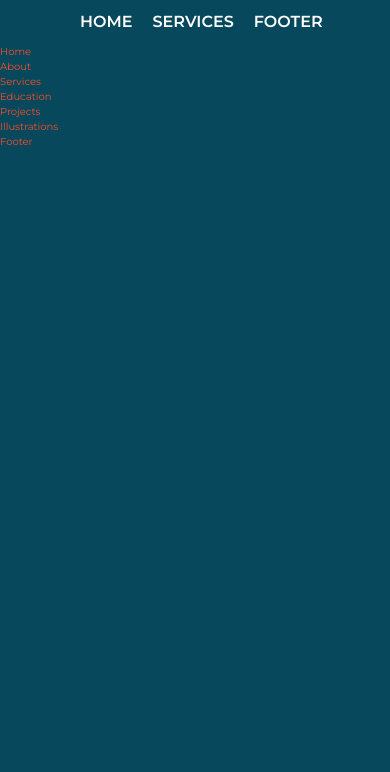
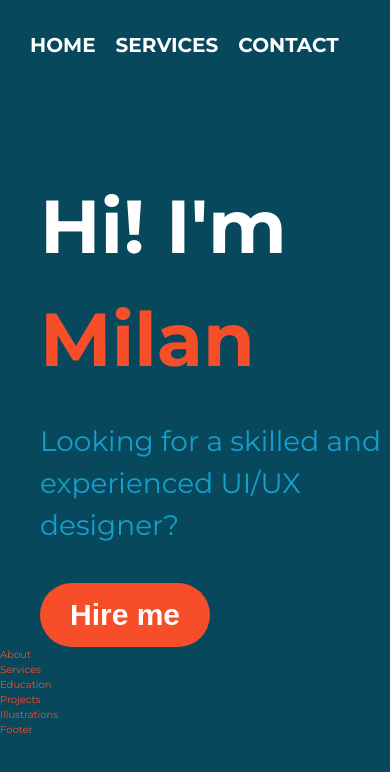
Before and after one commit to bojan09/denkovski-portfolio, a React (Vite) app: page / in a window 390 px wide. Shown: the top 772 px of the page. Built offline with nearby package versions, Linux system fonts and the light colour scheme.

Commit message:
added Navbar-mobile & Home-mobile

```diff
--- a/src/App.jsx
+++ b/src/App.jsx
@@ -1,5 +1,8 @@
 // React
 import React from "react";
+
+// styling
+import "./App.css";
 
 // components
 import { Navbar, Footer } from "./components";
--- a/src/components/Navbar/Navbar.css
+++ b/src/components/Navbar/Navbar.css
@@ -1,6 +1,6 @@
 .navbar {
-    font-size: 2rem;
-    margin-left: 7rem;
+    margin-left: 10rem;
+    width: 35rem;
 }
 
 .nav-list {
@@ -12,7 +12,7 @@
 .nav-list_link {
     text-transform: uppercase;
     font-weight: 600;
-    font-size: 1.6rem;
+    font-size: 2rem;
 }
 
 .nav-list_link a {
@@ -22,3 +22,19 @@
 .nav-list_link a:hover {
     color: var(--font-clr-primary);
 }
+
+/* Media Query  */
+
+@media screen and (max-width: 1115px) {
+
+    .navbar {
+        margin: 2rem 0 0 2rem;
+    }
+
+    .nav-list_link {
+        text-transform: uppercase;
+        font-weight: 700;
+        font-size: 2rem;
+    }
+
+}
--- a/src/components/Navbar/Navbar.jsx
+++ b/src/components/Navbar/Navbar.jsx
@@ -1,9 +1,6 @@
 import React from "react";
 import "./Navbar.css";
 import { Link } from "react-router-dom";
-
-import { Home, Services } from "../../pages";
-import { Footer } from "../";
 
 const Navbar = () => {
   return (
@@ -11,19 +8,13 @@ const Navbar = () => {
       <nav className="navbar">
         <ul className="nav-list">
           <li className="nav-list_link">
-            <Link to="/">
-              <Home />
-            </Link>
+            <Link to="/">Home</Link>
           </li>
           <li className="nav-list_link">
-            <Link to="/services">
-              <Services />
-            </Link>
+            <Link to="/services">Services</Link>
           </li>
           <li className="nav-list_link">
-            <Link to="/contact">
-              <Footer />
-            </Link>
+            <Link to="/contact">Contact</Link>
           </li>
         </ul>
       </nav>
--- a/src/index.css
+++ b/src/index.css
@@ -19,8 +19,7 @@
 
   /* font colors */
   --font-clr-primary: #F54E29;
-  --font-clr-secondary: #F54E29;
-
+  --font-clr-secondary: #159fcd;
   /* background */
   --main-bg: #07485D;
 }
--- a/src/pages/Home/Home.css
+++ b/src/pages/Home/Home.css
@@ -0,0 +1,95 @@
+.home {
+    display: grid;
+    grid-template-columns: repeat(2, 1fr);
+    justify-content: space-between;
+    margin-inline: auto;
+}
+
+
+/* Left Container */
+
+.left-container {
+    margin-left: 11rem;
+    padding-top: 10rem;
+}
+
+.home-heading {
+    color: #fff;
+    font-size: 7.5rem;
+}
+
+.home-heading_name {
+    color: var(--font-clr-primary);
+}
+
+.home-bio {
+    color: var(--font-clr-secondary);
+    font-size: 3.2rem;
+    margin: 4.5rem 0 6.5rem 0;
+}
+
+.home-btn {
+    font-weight: 700;
+    font-size: 3rem;
+    color: #fff;
+    background-color: var(--font-clr-primary);
+    padding: 2.2rem 3.8rem;
+    border-radius: 10rem;
+    border: none;
+    cursor: pointer;
+}
+
+.home-btn:hover {
+    color: var(--font-clr-primary);
+    background-color: #fff;
+
+}
+
+/* Image  */
+.profile-img {
+    width: 100%;
+    max-width: 70rem;
+    height: auto;
+
+    position: absolute;
+    right: 0;
+    top: 0;
+}
+
+.profile-img img {
+    overflow: hidden;
+    background-size: cover;
+
+}
+
+
+/* Media Query  */
+
+@media screen and (max-width: 1115px) {
+
+    .home {
+        display: grid;
+        grid-template-columns: 1fr;
+        margin-left: -7rem;
+    }
+
+
+    .home-bio {
+        font-size: 2.8rem;
+        margin: 2.5rem 0 3.7rem 0;
+    }
+
+    .home-btn {
+        padding: 1.5rem 3rem;
+    }
+
+    .left-container {
+        position: relative;
+    }
+
+
+
+    .profile-img {
+        display: none;
+    }
+}
--- a/src/pages/Home/Home.jsx
+++ b/src/pages/Home/Home.jsx
@@ -1,7 +1,32 @@
 import React from "react";
 
+import "./Home.css";
+
+// image
+import profilePic from "../../assets/images/profile_pic.svg";
+
 const Home = () => {
-  return <div>Home</div>;
+  return (
+    <div className="home">
+      {/* Left container */}
+      <div className="left-container">
+        <h1 className="home-heading">
+          Hi! I'm <br /> <span className="home-heading_name">Milan</span>
+        </h1>
+
+        <p className="home-bio">
+          Looking for a skilled and <br /> experienced UI/UX designer?
+        </p>
+
+        <button className="home-btn">Hire me</button>
+      </div>
+
+      {/* Image */}
+      <div className="profile-img_container">
+        <img src={profilePic} alt="profile_pic" className="profile-img" />
+      </div>
+    </div>
+  );
 };
 
 export default Home;
```
Also changed, not shown: src/assets/images/profile_pic.svg (added).
